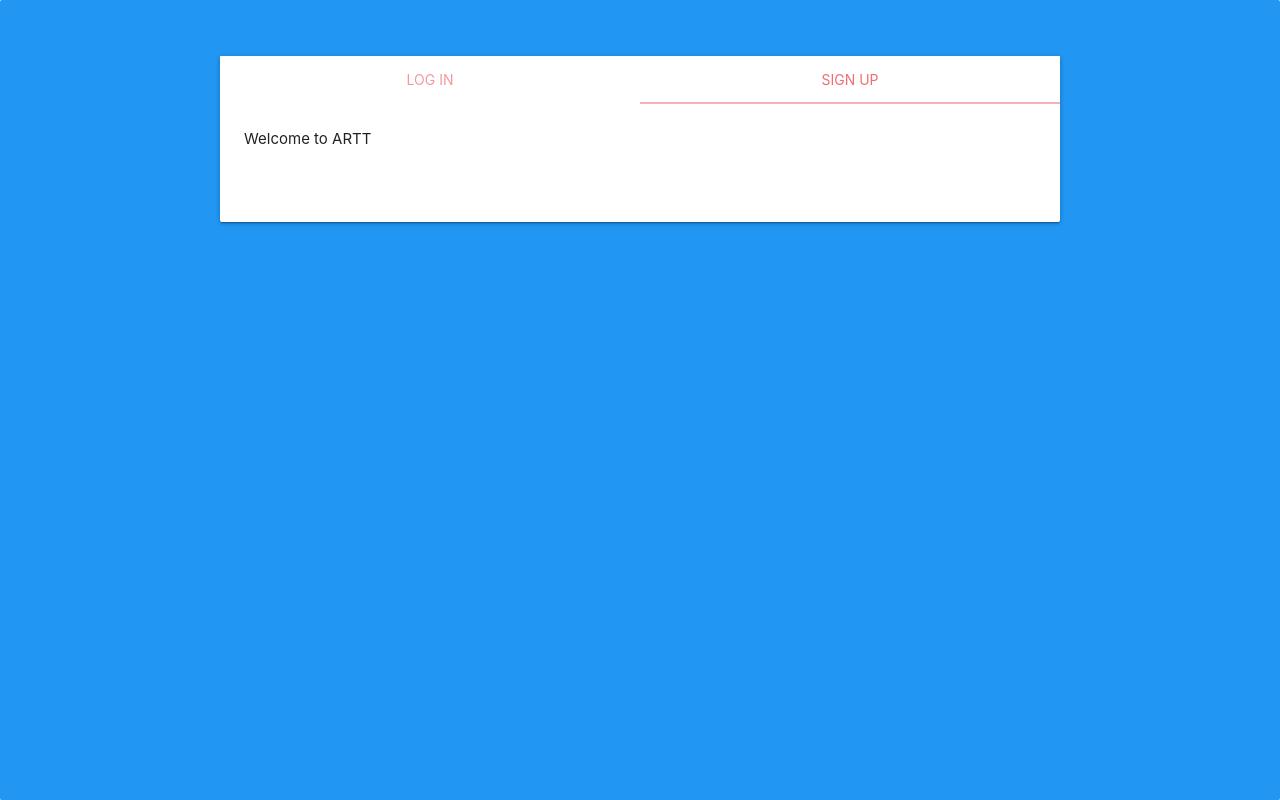
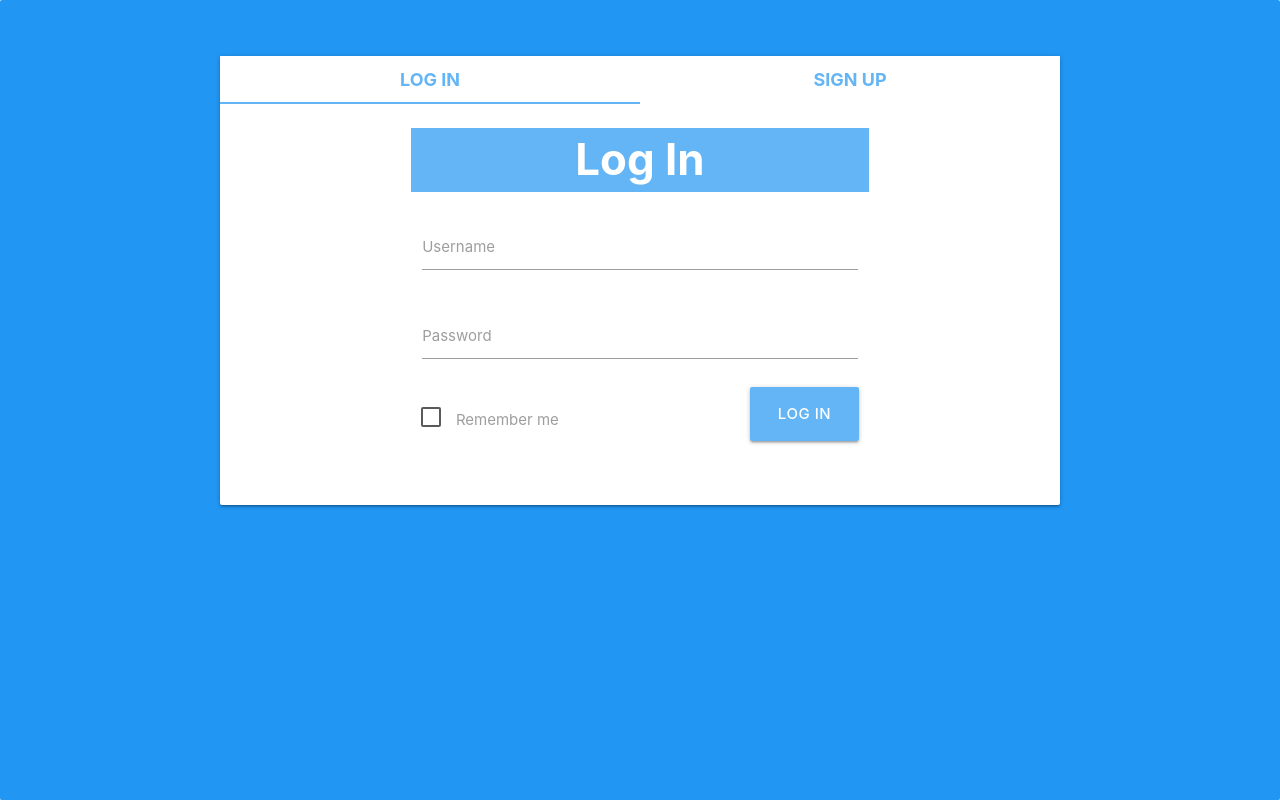
Before and after one commit to chriztaka1997/ASL-to-hand-recognition, an Angular app in the folder codes/chatApplication/: page / in a window 1280 px wide. Built offline with nearby package versions, Linux system fonts and the light colour scheme; what ngx-webcam would draw is missing.

Commit message:
Styling logIn and signUp page. Chaning default home page.

```diff
--- a/codes/chatApplication/src/app/components/authentication/authentication.component.html
+++ b/codes/chatApplication/src/app/components/authentication/authentication.component.html
@@ -5,16 +5,17 @@
         <div class="card">
           <div class="card-tabs">
             <ul class="tabs tabs-fixed-width">
-              <li class="tab col s3"><a href="#login">Log In</a></li>
-              <li class="tab col s3"><a class="active" href="#singup">Sign Up</a></li>
+              <li class="tab col s3"><a class="active" href="#login">Log In</a></li>
+              <li class="tab col s3"><a href="#signup">Sign Up</a></li>
             </ul>
           </div>
           <div class="card-content">
-            <p>Welcome to ARTT</p>
-          </div>
-          <div class="card-content">
-            <div id="login" class="col s12"></div>
-            <div id="signup" class="col s12"></div>
+            <div id="login">
+              <app-login></app-login>
+            </div>
+            <div id="signup">
+              <app-register></app-register>
+            </div>
           </div>
         </div>
       </div>
--- a/codes/chatApplication/src/app/components/authentication/authentication.component.scss
+++ b/codes/chatApplication/src/app/components/authentication/authentication.component.scss
@@ -5,3 +5,13 @@
 div.bodyContainer {
   margin-top: 3vh !important;
 }
+
+.tabs a {
+  color: #64b5f6;
+  font-weight: bold;
+  font-size: 18px;
+}
+
+.tabs .active {
+  background: inherit !important;
+}
--- /dev/null
+++ b/codes/chatApplication/src/app/components/login/login.component.html
@@ -0,0 +1,30 @@
+<div class="container">
+  <div class="row">
+    <div class="col s10 offset-s1" id="panel">
+      <h3 id="title">Log In</h3>
+      <form class="col s12">
+        <div class="row">
+          <div class="input-field col s12">
+            <input id="user-name" type="text" />
+            <label for="user-name">Username</label>
+          </div>
+        </div>
+        <div class="row">
+          <div class="input-field col s12">
+            <input id="login_password" type="password" />
+            <label for="login_password">Password</label>
+          </div>
+        </div>
+        <div class="row">
+          <label id="rememberCheckbox">
+            <input type="checkbox" class="filled-in" />
+            <span>Remember me</span>
+          </label>
+          <button class="btn-large waves-effect waves-light" id="loginbtn">
+            Log In
+          </button>
+        </div>
+      </form>
+    </div>
+  </div>
+</div>
--- /dev/null
+++ b/codes/chatApplication/src/app/components/login/login.component.scss
@@ -0,0 +1,58 @@
+#panel {
+  background-color: #ffffff;
+}
+
+#rememberCheckbox {
+  float: left;
+  margin-left: 10px;
+  margin-top: 20px;
+}
+#loginbtn {
+  float: right;
+  margin-right: 10px;
+  background-color: #64b5f6;
+  font-weight: 500;
+}
+#title {
+  background-color: #64b5f6;
+  color: white;
+  padding: 8px;
+  margin-top: 0px;
+  font-weight: 700;
+  text-align: center;
+}
+form {
+  padding: 0px;
+  border-radius: 3px;
+  box-sizing: border-box;
+  margin: 0px 20px 0px 20px;
+}
+
+.error {
+  color: red;
+}
+
+.indeterminate {
+  background-color: #64b5f6 !important;
+}
+
+.input-field {
+  margin-bottom: 0px !important;
+  padding-bottom: 0px !important;
+}
+
+#errorMsg {
+  background: #f6b2b5;
+  width: 100%;
+  height: 50px;
+  text-align: center;
+}
+
+#errorMsg span {
+  top: 50%;
+  transform: translate(-50%, -50%);
+  left: 50%;
+  position: relative;
+  float: left;
+  font-size: 15px;
+}
--- /dev/null
+++ b/codes/chatApplication/src/app/components/login/login.component.ts
@@ -0,0 +1,15 @@
+import { Component, OnInit } from '@angular/core';
+
+@Component({
+  selector: 'app-login',
+  templateUrl: './login.component.html',
+  styleUrls: ['./login.component.scss']
+})
+export class LoginComponent implements OnInit {
+
+  constructor() { }
+
+  ngOnInit() {
+  }
+
+}
--- /dev/null
+++ b/codes/chatApplication/src/app/components/register/register.component.html
@@ -0,0 +1,46 @@
+<div class="container">
+  <div class="row">
+    <div class="col s10 offset-s1" id="panel">
+      <h3 id="title">Sign Up</h3>
+      <form class="col s12">
+        <div class="row">
+          <div class="input-field col s6">
+            <input id="first_name" type="text" />
+            <label for="first_name">First Name</label>
+          </div>
+          <div class="input-field col s6">
+            <input id="last_name" type="text" />
+            <label for="last_name">Last Name</label>
+          </div>
+        </div>
+        <div class="row">
+          <div class="input-field col s12">
+            <input id="email" type="email" />
+            <label for="email">Email</label>
+          </div>
+        </div>
+        <div class="row">
+          <div class="input-field col s12">
+            <input id="user_name" type="text" />
+            <label for="user_name">Username</label>
+          </div>
+        </div>
+        <div class="row">
+          <div class="input-field col s12">
+            <input id="register_password" type="password" />
+            <label for="register_password">Password</label>
+          </div>
+        </div>
+        <div class="row">
+          <label id="policyCheckbox">
+            <input type="checkbox" class="filled-in" />
+            <span>I agree to Terms and Conditions</span>
+          </label>
+          <button class="btn-large waves-effect waves-light" id="signupbtn">
+            Sign Up
+          </button>
+        </div>
+      </form>
+    </div>
+  </div>
+</div>
--- /dev/null
+++ b/codes/chatApplication/src/app/components/register/register.component.scss
@@ -0,0 +1,58 @@
+#panel {
+  background-color: #ffffff;
+}
+
+#policyCheckbox {
+  float: left;
+  margin-left: 10px;
+  margin-top: 20px;
+}
+#signupbtn {
+  float: right;
+  margin-right: 10px;
+  background-color: #64b5f6;
+  font-weight: 500;
+}
+#title {
+  background-color: #64b5f6;
+  color: white;
+  padding: 8px;
+  margin-top: 0px;
+  font-weight: 700;
+  text-align: center;
+}
+form {
+  padding: 0px;
+  border-radius: 3px;
+  box-sizing: border-box;
+  margin: 0px 20px 0px 20px;
+}
+
+.error {
+  color: red;
+}
+
+.indeterminate {
+  background-color: #64b5f6 !important;
+}
+
+.input-field {
+  margin-bottom: 0px !important;
+  padding-bottom: 0px !important;
+}
+
+#errorMsg {
+  background: #f6b2b5;
+  width: 100%;
+  height: 50px;
+  text-align: center;
+}
+
+#errorMsg span {
+  top: 50%;
+  transform: translate(-50%, -50%);
+  left: 50%;
+  position: relative;
+  float: left;
+  font-size: 15px;
+}
--- /dev/null
+++ b/codes/chatApplication/src/app/components/register/register.component.ts
@@ -0,0 +1,15 @@
+import { Component, OnInit } from '@angular/core';
+
+@Component({
+  selector: 'app-register',
+  templateUrl: './register.component.html',
+  styleUrls: ['./register.component.scss']
+})
+export class RegisterComponent implements OnInit {
+
+  constructor() { }
+
+  ngOnInit() {
+  }
+
+}
--- a/codes/chatApplication/src/app/modules/auth.module.ts
+++ b/codes/chatApplication/src/app/modules/auth.module.ts
@@ -1,10 +1,12 @@
 import { NgModule } from '@angular/core';
 import { CommonModule } from '@angular/common';
 import { AuthenticationComponent } from '../components/authentication/authentication.component';
+import { LoginComponent } from '../components/login/login.component';
+import { RegisterComponent } from '../components/register/register.component';
 
 @NgModule({
-  declarations: [AuthenticationComponent],
+  declarations: [AuthenticationComponent, LoginComponent, RegisterComponent],
   imports: [CommonModule],
-  exports: [AuthenticationComponent]
+  exports: [AuthenticationComponent, LoginComponent, RegisterComponent]
 })
 export class AuthModule {}
--- a/codes/chatApplication/src/styles.scss
+++ b/codes/chatApplication/src/styles.scss
@@ -1 +1,3 @@
-/* You can add global styles to this file, and also import other style files */
+.tabs .indicator {
+  background-color: #64b5f6 !important;
+}
```
